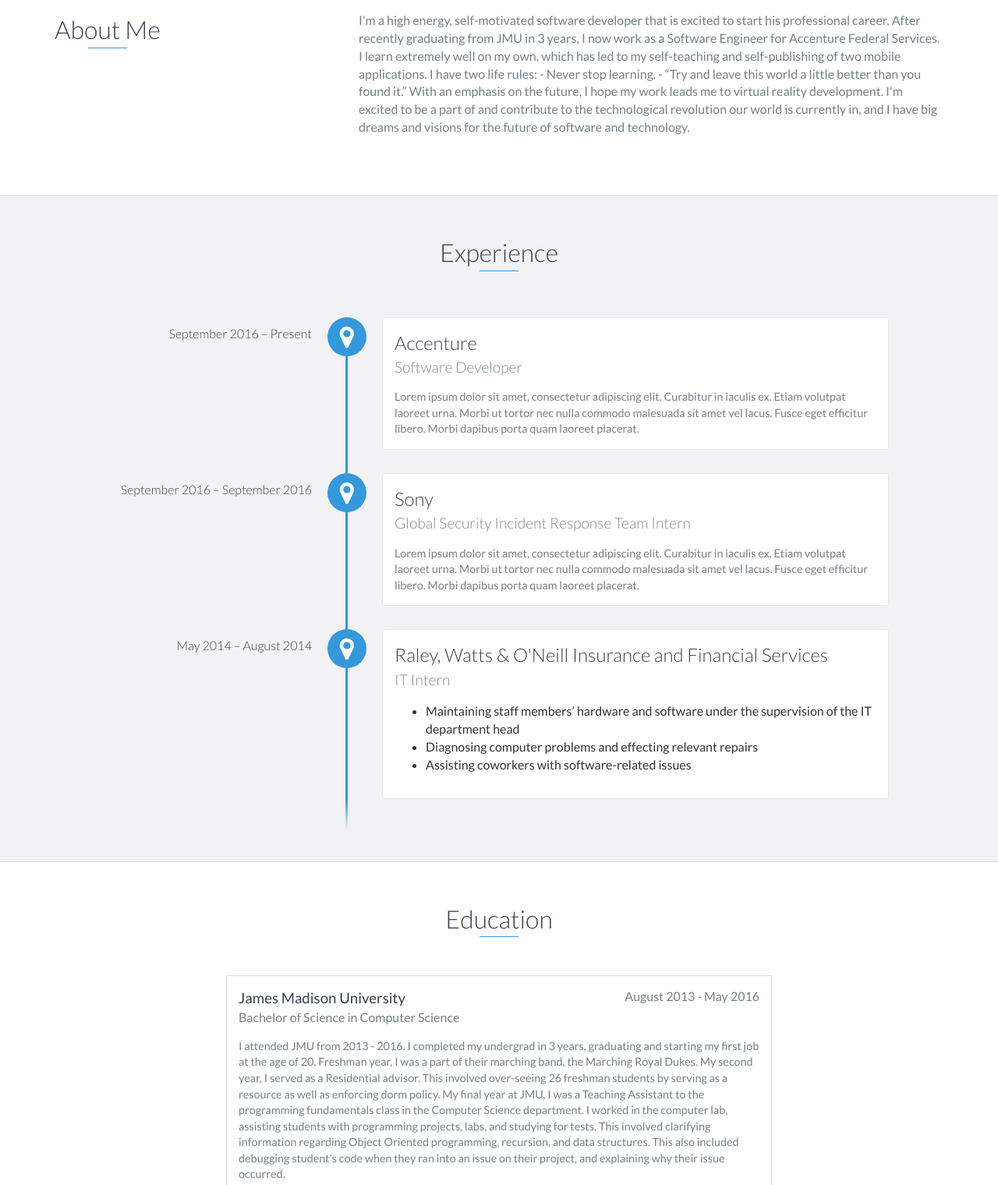
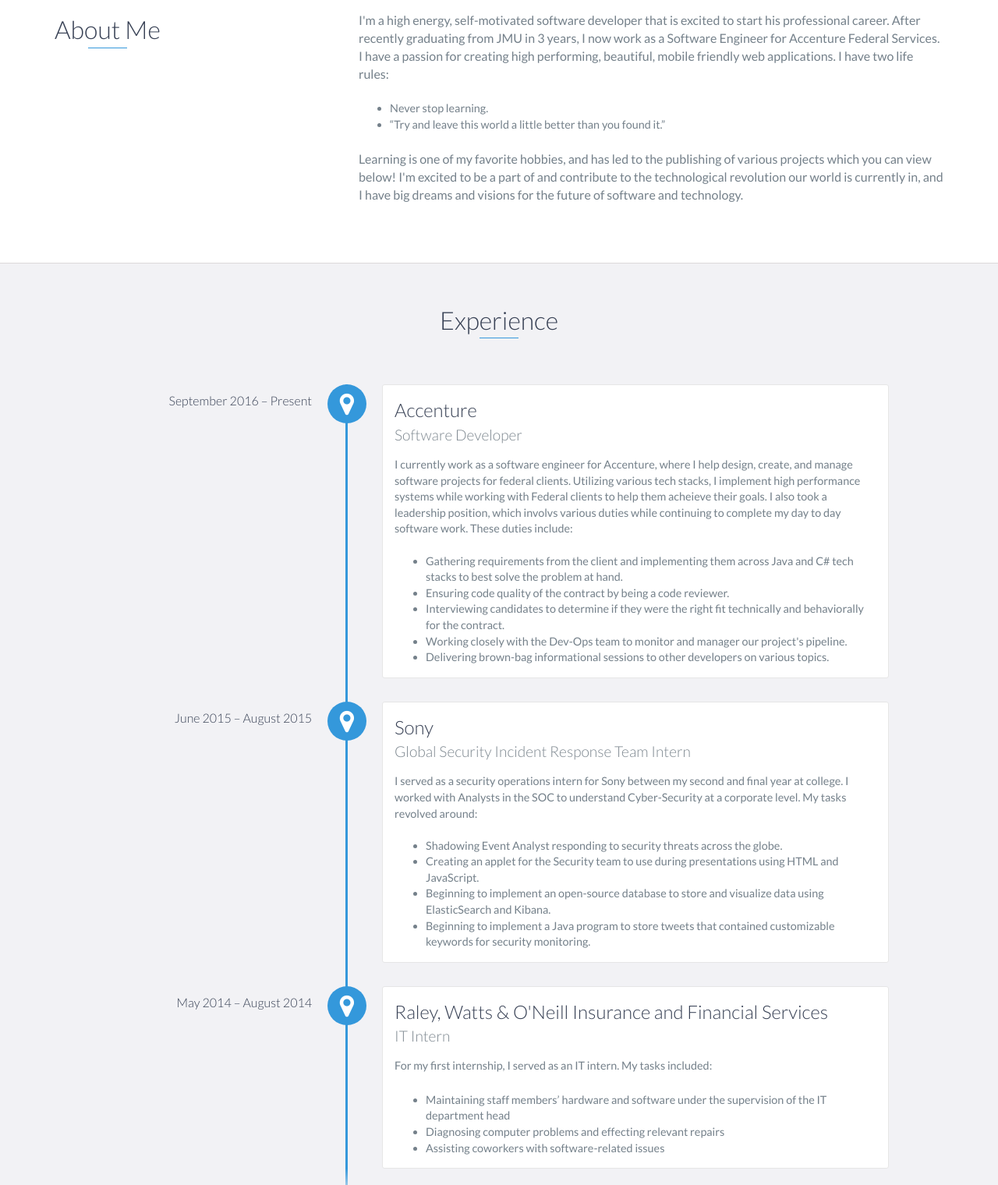
Before and after one commit to AlwaysAwakeBlake/personal_site, a website: page public/index.html in a window 1280 px wide. Shown: the part 860-2380 px from the top of the page at 78% size. Drawn offline with nearby package versions, Linux system fonts and the light colour scheme.

Commit message:
Fixed typos

```diff
--- a/public/index.html
+++ b/public/index.html
@@ -6,8 +6,8 @@
     <meta http-equiv="X-UA-Compatible" content="IE=edge">
     <meta name="viewport" content="width=device-width, initial-scale=1">
     <title>Blake Pastrana</title>
-	<link rel="shortcut icon" href="favicon.ico" type="image/x-icon">
-	<link rel="icon" href="favicon.ico" type="image/x-icon">
+    <link rel="shortcut icon" href="favicon.ico" type="image/x-icon">
+    <link rel="icon" href="favicon.ico" type="image/x-icon">
     <link href="https://fonts.googleapis.com/css?family=Lato:300,400,700,900" rel="stylesheet">
     <link rel="stylesheet" href="libs/font-awesome/css/font-awesome.min.css">
     <link href="css/bootstrap.min.css" rel="stylesheet">
@@ -21,9 +21,10 @@
     <!-- End #mobile-menu-toggle -->
     <header>
         <div id="mobile-menu-close">
-            <span>Close</span> <i class="fa fa-times" aria-hidden="true"></i>
+            <span>Close</span>
+            <i class="fa fa-times" aria-hidden="true"></i>
         </div>
-        <ul id="menu" class="shadow">
+        <ul id="menu">
             <li>
                 <a href="#about">About</a>
             </li>
@@ -50,7 +51,7 @@
         <div id="lead-content">
             <h1>Blake Pastrana</h1>
             <h2>Software Engineer</h2>
-            <a href="#" class="btn-rounded-white">Download Resume</a>
+            <a href="Blake_Pastrana_Resume_2018.pdf" class="btn-rounded-white">Download Resume</a>
         </div>
         <!-- End #lead-content -->
 
@@ -73,13 +74,23 @@
                 </div>
                 <div class="col-md-8">
                     <p>
-                        I'm a high energy, self-motivated software developer that is excited to start his professional career. After recently graduating from JMU in 3 years, I now work as a Software Engineer for Accenture Federal Services. I learn extremely well on my own, which has led to my self-teaching and self-publishing of two mobile applications.
-
-I have two life rules:
-- Never stop learning.
-- “Try and leave this world a little better than you found it.”
-
-With an emphasis on the future, I hope my work leads me to virtual reality development. I'm excited to be a part of and contribute to the technological revolution our world is currently in, and I have big dreams and visions for the future of software and technology.
+                        I'm a high energy, self-motivated software developer that is excited to start his professional career. After recently graduating
+                        from JMU in 3 years, I now work as a Software Engineer for Accenture Federal Services. I have a passion for creating high
+                        performing, beautiful, mobile friendly web applications.
+                        I have two life rules:
+                    </p>
+                        <br/>
+                        <ul>
+                            <li>Never stop learning.</li>
+                            <li>“Try and leave this world a little better than you
+                                    found it.”
+                            </li>
+                        </ul>
+                        <br />
+                        <p>
+                        Learning is one of my favorite hobbies, and has led to the publishing of various projects which you can view below!
+                        I'm excited to be a part of and contribute to the technological revolution our world is currently
+                        in, and I have big dreams and visions for the future of software and technology.
                     </p>
                 </div>
             </div>
@@ -94,21 +105,61 @@
                 <h3>Accenture</h3>
                 <h4>Software Developer</h4>
                 <p>
-                    Lorem ipsum dolor sit amet, consectetur adipiscing elit. Curabitur in iaculis ex. Etiam volutpat laoreet urna. Morbi ut tortor nec nulla commodo malesuada sit amet vel lacus. Fusce eget efficitur libero. Morbi dapibus porta quam laoreet placerat.
+                    I currently work as a software engineer for Accenture, where I help design, create, and manage software projects for federal clients.
+                    Utilizing various tech stacks, I implement high performance systems while working with Federal clients to help them acheieve their goals.
+                    I also took a leadership position, which involvs various duties while continuing to complete my day to day software work. These duties include:
+                    <br />
+                    <br />
+                    <ul>
+                        <li>
+                            Gathering requirements from the client and implementing them across Java and C# tech stacks to best solve the problem at hand.
+                        </li>
+                        <li>
+                            Ensuring code quality of the contract by being a code reviewer.
+                        </li>
+                        <li>
+                            Interviewing candidates to determine if they were the right fit technically and behaviorally for the contract.
+                        </li>
+                        <li>
+                            Working closely with the Dev-Ops team to monitor and manager our project's pipeline.
+                        </li>
+                        <li>
+                            Delivering brown-bag informational sessions to other developers on various topics.
+                        </li>
+                    </ul>
                 </p>
             </div>
 
-            <div data-date="September 2016 – September 2016">
+            <div data-date="June 2015 – August 2015">
                 <h3>Sony</h3>
                 <h4>Global Security Incident Response Team Intern</h4>
                 <p>
-                    Lorem ipsum dolor sit amet, consectetur adipiscing elit. Curabitur in iaculis ex. Etiam volutpat laoreet urna. Morbi ut tortor nec nulla commodo malesuada sit amet vel lacus. Fusce eget efficitur libero. Morbi dapibus porta quam laoreet placerat.
+                    I served as a security operations intern for Sony between my second and final year at college. I worked with Analysts in
+                    the SOC to understand Cyber-Security at a corporate level. My tasks revolved around:
+                    <br />
+                    <br />
+                    <ul>
+                        <li>
+                            Shadowing Event Analyst responding to security threats across the globe.
+                        </li>
+                        <li>
+                            Creating an applet for the Security team to use during presentations using HTML and JavaScript.
+                        </li>
+                        <li>
+                            Beginning to implement an open-source database to store and visualize data using ElasticSearch and Kibana.
+                        </li>
+                        <li>
+                            Beginning to implement a Java program to store tweets that contained customizable keywords for security monitoring.
+                        </li>
+                    </ul>
                 </p>
             </div>
 
             <div data-date="May 2014 – August 2014">
                 <h3>Raley, Watts & O'Neill Insurance and Financial Services</h3>
                 <h4>IT Intern</h4>
+                <p>For my first internship, I served as an IT intern. My tasks included:</p>
+                <br />
                 <ul>
                     <li>
                         Maintaining staff members’ hardware and software under the supervision of the IT department head
@@ -132,7 +183,14 @@
             <span class="education-date">August 2013 - May 2016</span>
             <h4>Bachelor of Science in Computer Science</h4>
             <p>
-                I attended JMU from 2013 - 2016. I completed my undergrad in 3 years, graduating and starting my first job at the age of 20. Freshman year, I was a part of their marching band, the Marching Royal Dukes. My second year, I served as a Residential advisor. This involved over-seeing 26 freshman students by serving as a resource as well as enforcing dorm policy. My final year at JMU, I was a Teaching Assistant to the programming fundamentals class in the Computer Science department. I worked in the computer lab, assisting students with programming projects, labs, and studying for tests. This involved clarifying information regarding Object Oriented programming, recursion, and data structures. This also included debugging student’s code when they ran into an issue on their project, and explaining why their issue occurred.
+                I attended JMU from 2013 - 2016. I completed my undergrad in 3 years, graduating and starting my first job at the age of
+                20. Freshman year, I was a part of their marching band, the Marching Royal Dukes. My second year, I served
+                as a Residential advisor. This involved over-seeing 26 freshman students by serving as a resource as well
+                as enforcing dorm policy. My final year at JMU, I was a Teaching Assistant to the programming fundamentals
+                class in the Computer Science department. I worked in the computer lab, assisting students with programming
+                projects, labs, and studying for tests. This involved clarifying information regarding Object Oriented programming,
+                recursion, and data structures. This also included debugging student’s code when they ran into an issue on
+                their project, and explaining why their issue occurred.
             </p>
             <br />
             <p> &emsp; Highlights:</p>
@@ -164,7 +222,8 @@
                     <div class="project-info">
                         <h3>Drive Fitness</h3>
                         <p>
-                            Drive Fitness is a mobile application that allows you to create custom exercises to track your progress, as well as a social aspect to compete with friends!
+                            Drive Fitness is a mobile application that allows you to create custom exercises to track your progress, as well as a social
+                            aspect to compete with friends!
                         </p>
                         <a href="https://drivetruegains.com/">View Project</a>
                     </div>
@@ -178,11 +237,11 @@
                     </div>
                     <!-- End .project-image -->
                     <div class="project-info">
-                        <h3>Project Name Here</h3>
+                        <h3>QuantumWare Apps</h3>
                         <p>
-                            Lorem ipsum dolor sit amet, consectetur adipiscing elit. Curabitur in iaculis ex. Etiam volutpat laoreet urna. Morbi ut tortor nec nulla commodo malesuada sit amet vel lacus. Fusce eget efficitur libero. Morbi dapibus porta quam laoreet placerat.
+                            Worked with graphic designer to create various mobile applications while attending James Madison University. These apps were made for clients, personal use, and Hackathons.
                         </p>
-                        <a href="#">View Project</a>
+                        <a href="QWAppsPortfoliowtext.pdf">View Project</a>
                     </div>
                     <!-- End .project-info -->
                 </div>
@@ -221,7 +280,7 @@
     <div id="contact">
         <h2>Get in Touch</h2>
         <div id="contact-form">
-            <form method="POST" action="https://formspree.io/email@email.com">
+            <form method="POST" action="https://formspree.io/bemabe95@gmail.com">
                 <input type="hidden" name="_subject" value="Contact request from personal website" />
                 <input type="email" name="_replyto" placeholder="Your email" required>
                 <textarea name="message" placeholder="Your message" required></textarea>
@@ -248,13 +307,19 @@
                 <div class="col-sm-5 social">
                     <ul>
                         <li>
-                            <a href="https://github.com/blakepastra" target="_blank"><i class="fa fa-github" aria-hidden="true"></i></a>
+                            <a href="https://github.com/blakepastra" target="_blank">
+                                <i class="fa fa-github" aria-hidden="true"></i>
+                            </a>
                         </li>
                         <li>
-                            <a href="https://www.linkedin.com/in/blake-pastrana-33122610a/" target="_blank"><i class="fa fa-linkedin" aria-hidden="true"></i></a>
+                            <a href="https://www.linkedin.com/in/blake-pastrana-33122610a/" target="_blank">
+                                <i class="fa fa-linkedin" aria-hidden="true"></i>
+                            </a>
                         </li>
                         <li>
-                            <a href="https://www.facebook.com/blake.mabe?ref=bookmarks" target="_blank"><i class="fa fa-facebook" aria-hidden="true"></i></a>
+                            <a href="https://www.facebook.com/blake.mabe?ref=bookmarks" target="_blank">
+                                <i class="fa fa-facebook" aria-hidden="true"></i>
+                            </a>
                         </li>
                     </ul>
                 </div>
```
Also changed, not shown: index.html (+5 -5 lines), public/css/styles.css, 4 other files.
